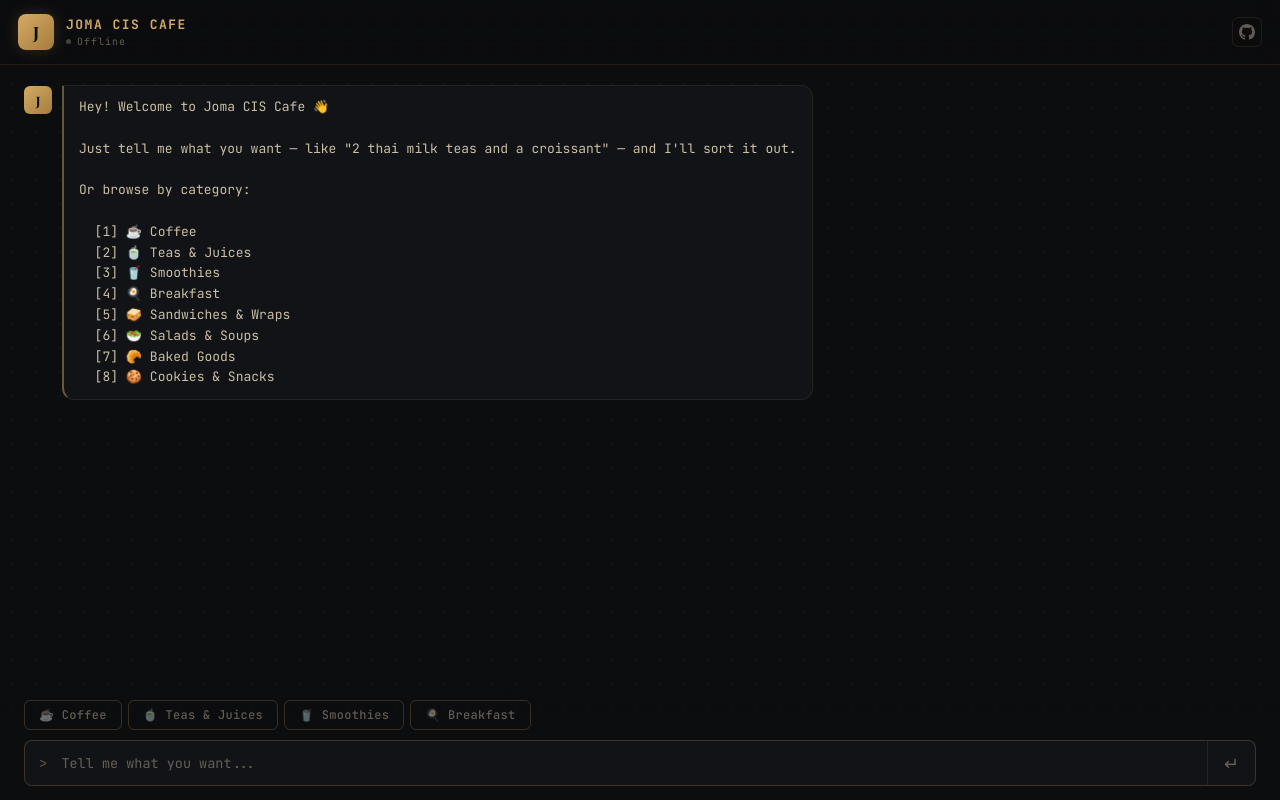
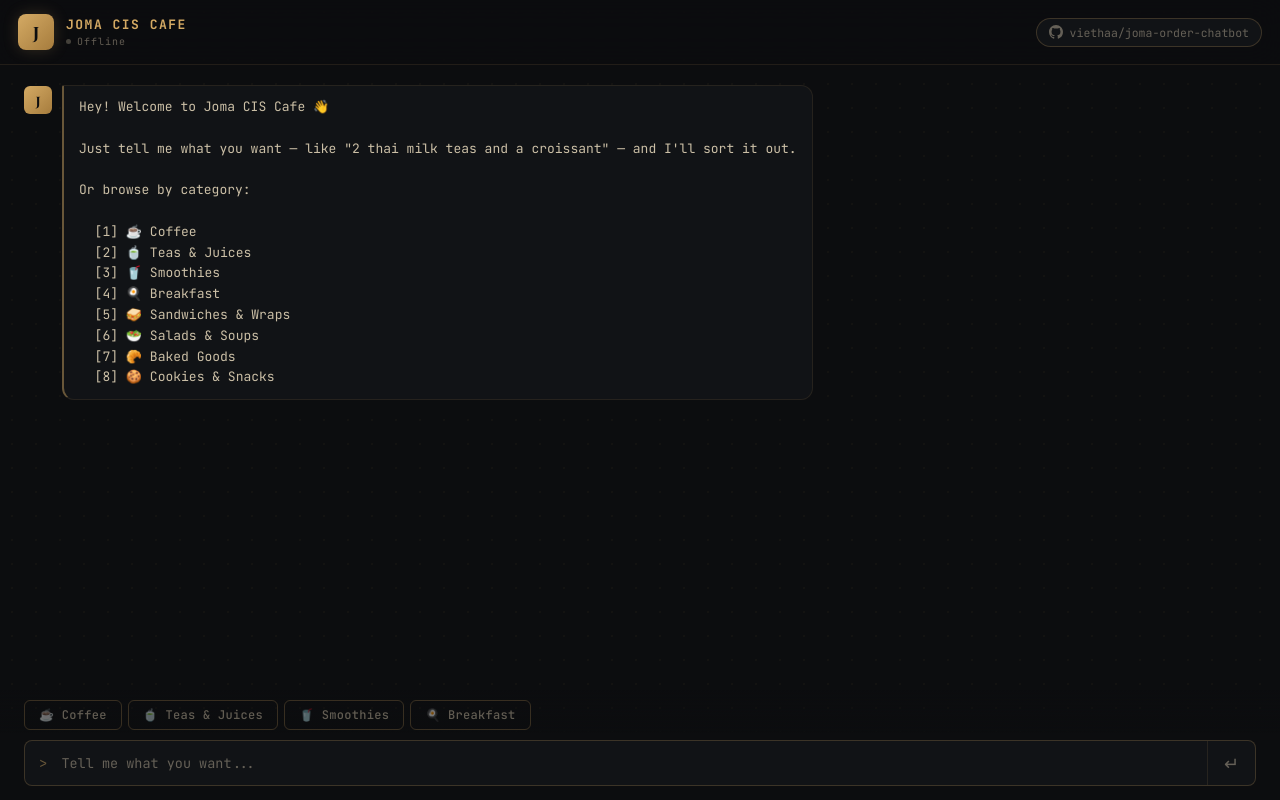
Before and after one commit to viethaa/joma-order-chatbot, a React (Vite) app: page / in a window 1280 px wide. Built offline with nearby package versions, Linux system fonts and the light colour scheme; no server answers.

Commit message:
Style GitHub button as repo pill

```diff
--- a/src/App.jsx
+++ b/src/App.jsx
@@ -350,11 +350,11 @@
               target="_blank"
               rel="noopener noreferrer"
               className="github-btn"
-              title="View on GitHub"
             >
-              <svg height="16" viewBox="0 0 16 16" width="16" fill="currentColor">
+              <svg height="14" viewBox="0 0 16 16" width="14" fill="currentColor">
                 <path d="M8 0C3.58 0 0 3.58 0 8c0 3.54 2.29 6.53 5.47 7.59.4.07.55-.17.55-.38 0-.19-.01-.82-.01-1.49-2.01.37-2.53-.49-2.69-.94-.09-.23-.48-.94-.82-1.13-.28-.15-.68-.52-.01-.53.63-.01 1.08.58 1.23.82.72 1.21 1.87.87 2.33.66.07-.52.28-.87.51-1.07-1.78-.2-3.64-.89-3.64-3.95 0-.87.31-1.59.82-2.15-.08-.2-.36-1.02.08-2.12 0 0 .67-.21 2.2.82.64-.18 1.32-.27 2-.27.68 0 1.36.09 2 .27 1.53-1.04 2.2-.82 2.2-.82.44 1.1.16 1.92.08 2.12.51.56.82 1.27.82 2.15 0 3.07-1.87 3.75-3.65 3.95.29.25.54.73.54 1.48 0 1.07-.01 1.93-.01 2.2 0 .21.15.46.55.38A8.013 8.013 0 0016 8c0-4.42-3.58-8-8-8z" />
               </svg>
+              viethaa/joma-order-chatbot
             </a>
           </div>
         </div>
--- a/src/styles/global.css
+++ b/src/styles/global.css
@@ -143,19 +143,23 @@
 .github-btn {
   display: flex;
   align-items: center;
-  justify-content: center;
-  width: 30px;
-  height: 30px;
-  border-radius: 6px;
+  gap: 7px;
+  padding: 6px 12px;
+  border-radius: 20px;
+  border: 1px solid var(--border-hi);
+  background: var(--surface);
   color: var(--text-dim);
-  border: 1px solid var(--border);
+  font-family: var(--mono);
+  font-size: 11.5px;
+  text-decoration: none;
+  white-space: nowrap;
   transition: all 0.15s;
   flex-shrink: 0;
 }
 .github-btn:hover {
-  color: var(--gold);
+  color: var(--text);
   border-color: var(--border-hi);
-  background: var(--gold-glow);
+  background: rgba(203, 191, 166, 0.07);
 }
 
 /* ─── Cart pill ─── */
```
